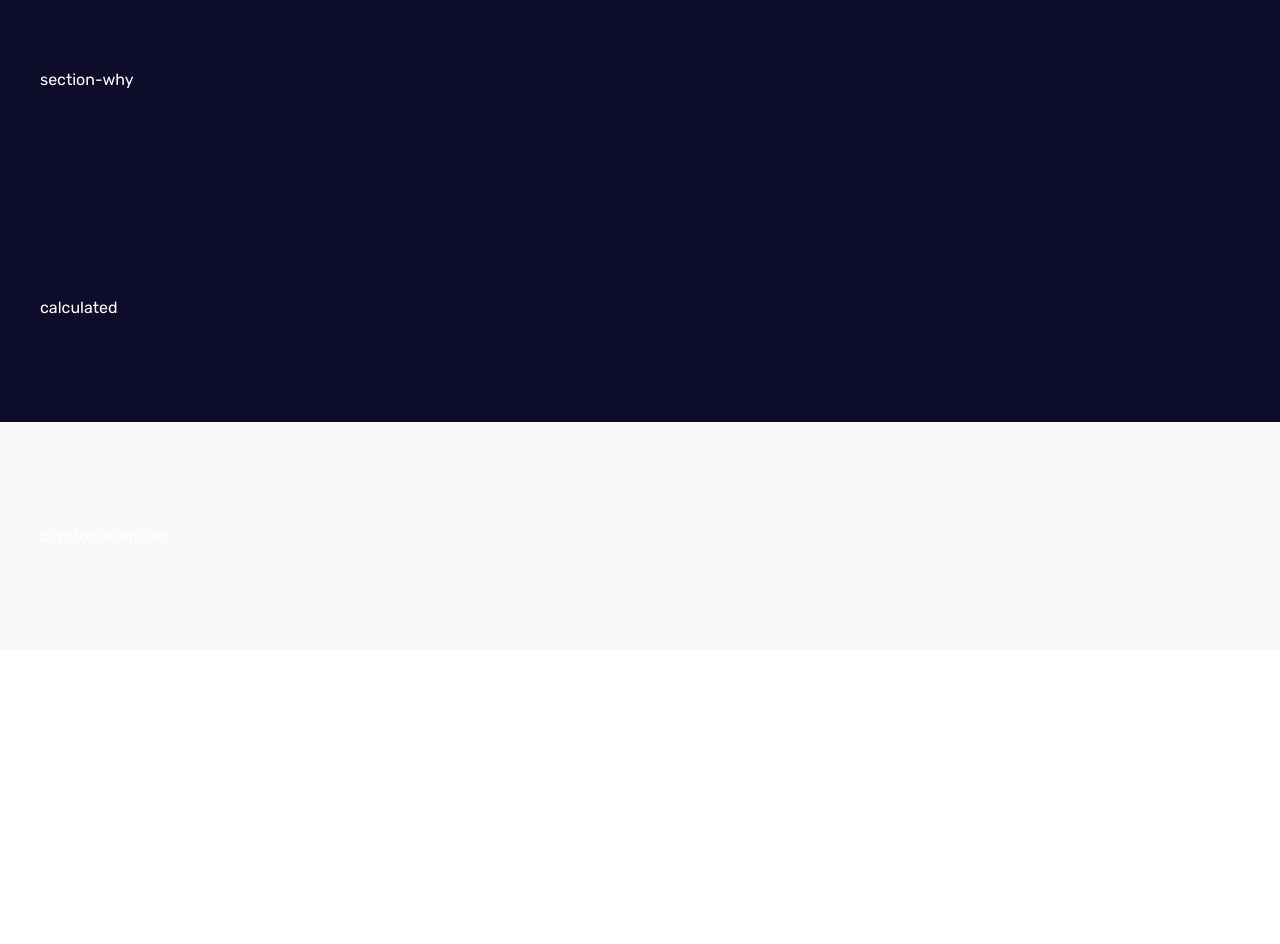
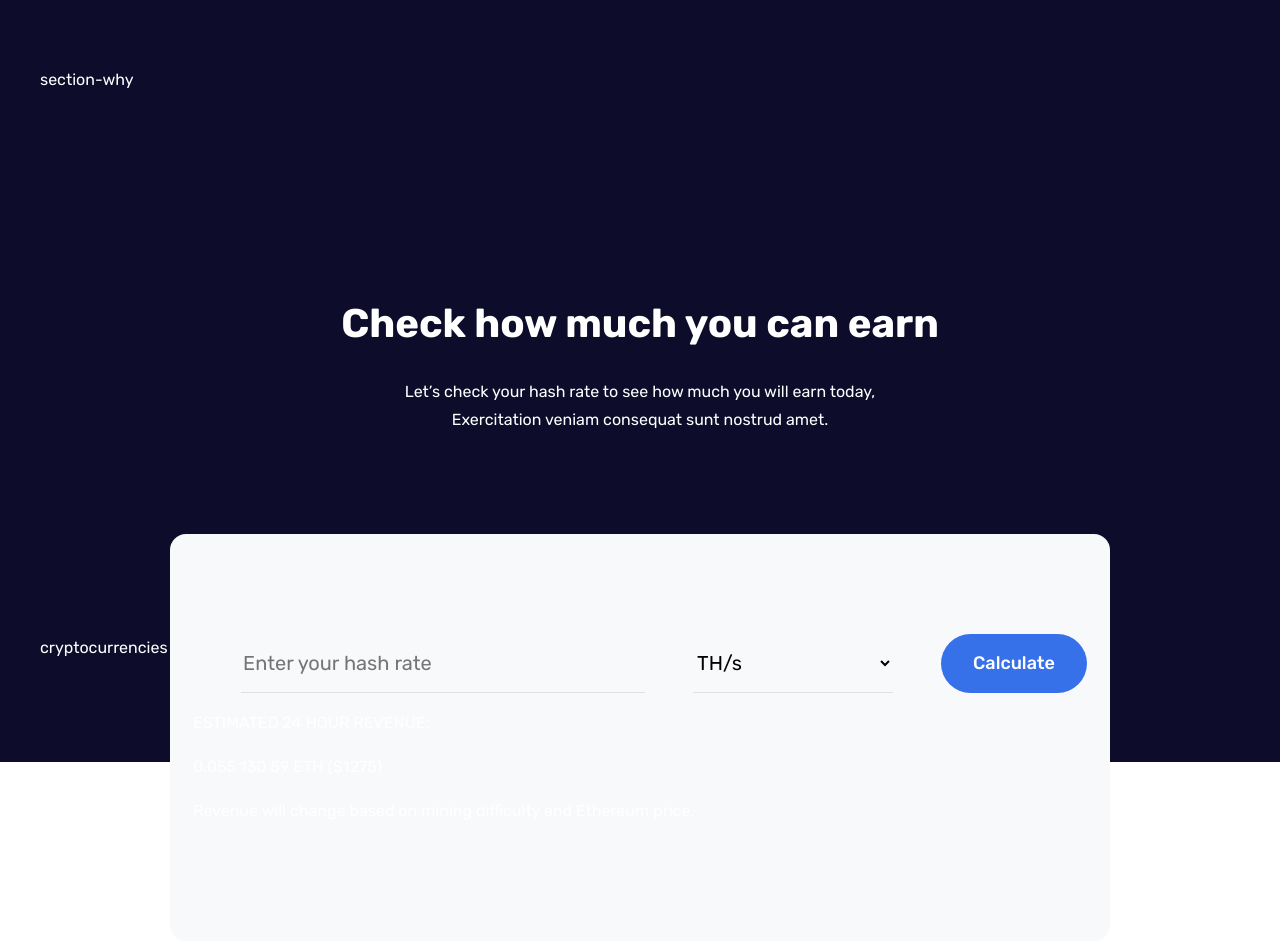
Before and after one commit to AlexBogd1/crappo-website, a website: page index.html in a window 1280 px wide. Shown: the part 690-1634 px from the top of the page. Drawn offline with Linux system fonts and the light colour scheme.

Commit message:
create constrution block with first part calc-form

```diff
--- a/index.html
+++ b/index.html
@@ -68,12 +68,42 @@
     <!--calculated-->
     <section class="wrapper-outer">
         <div class="wrapper section-calculated">
-            calculated
+            <div class="section-calculated-inf">
+                <div class="section-calculated-inf-header">
+                    Check how much you can earn
+                </div>
+                <div class="section-calculated-inf-desc">
+                    Let’s check your hash rate to see how much you will earn today, Exercitation veniam consequat sunt
+                    nostrud amet.
+                </div>
+            </div>
         </div>
     </section>
     <!--/calculated-->
+    <!--calculated Form-->
+    <div class="wrapper section-calculated-form">
+        <form action="" class="calculated-form" name="calc-form">
+            <div class="calculated-form-inputs">
+                <input class='calculated-form-inputs-text' type="text" placeholder="Enter your hash rate" form="calc-form">
+                <select class='calculated-form-inputs-select' class="" form="calc-form">
+                    <option value="TH/s">TH/s</option>
+                </select>
+                <button class='calculated-form-inputs-btn' type="submit">Calculate</button>
+            </div>
+            <div class="calculated-form-desc">
+                <p class="calculated-form-desc-revenue">ESTIMATED 24 HOUR REVENUE:</p>
+                <p class="calculated-form-desc-value">
+                    0.055 130 59 ETH <span>($1275)</span>
+                </p>
+                <p class="calculate-form-desc-text">
+                    Revenue will change based on mining difficulty and Ethereum price.
+                </p>
+            </div>
+        </form>
+    </div>
+    <!--/calculated Form-->
     <!--cryptocurrencies-->
-    <section class="wrapper-outer wrapper-white">
+    <section class="wrapper-outer">
         <div class="wrapper section-cryptocurrencies">
             cryptocurrencies
         </div>
--- a/scss/style.scss
+++ b/scss/style.scss
@@ -148,3 +148,76 @@ body {
   background-color: $primary-color;
 }
 // --/Numbers--
+
+// --Calculated--
+.section-calculated {
+  background-color: $primary-color;
+  text-align: center;
+  padding-top: 100px;
+  .section-calculated-inf {
+    display:flex;
+    flex-direction: column;
+    align-items: center;
+    &-header {
+      max-width: 740px;
+      @include rubik-header2;
+    }
+    &-desc {
+      max-width: 500px;
+      margin-top: 24px;
+    }
+
+  }
+}
+// --/Calculated--
+
+//--Calculated Form
+.section-calculated-form {
+  background-color: $neutral-light-color;
+  position: absolute;
+  margin-left: auto;
+  margin-right: auto;
+  left: 0;
+  right: 0;
+  max-width: 940px;
+  display: flex;
+  flex-direction: column;
+  align-items: center;
+  border-radius: 16px;
+  .calculated-form{
+    &-inputs {
+      display: flex;
+      justify-content: space-around;
+
+      &-text {
+        width: 400px;
+        background-color: $neutral-light-color;
+        color: black;
+        border: none;
+        border-bottom: 1px solid #E0E0E0 ;
+        font-size: 20px;
+        margin-left: 48px;
+        margin-right: 48px;
+      }
+
+      &-select {
+        width: 200px;
+        background-color: $neutral-light-color;
+        border: none;
+        border-bottom: 1px solid #E0E0E0 ;
+        font-size: 20px;
+        margin-right: 48px;
+      }
+
+      &-btn {
+        @include rubik-button;
+        color: white;
+        background-color: $button-color;
+        border-radius: 32px;
+        border: 0px;
+        padding: 16px 32px;
+      }
+    }
+  }
+}
+//--/Calculated Form
```
Also changed, not shown: css/style.css.
